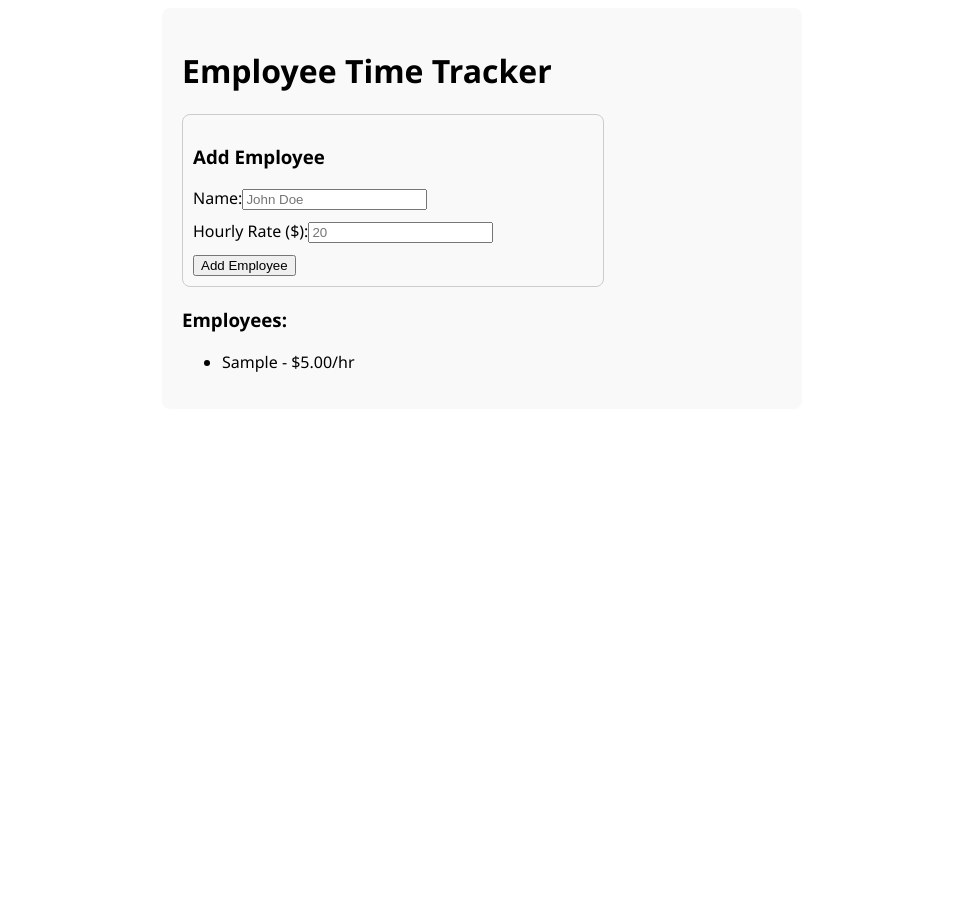
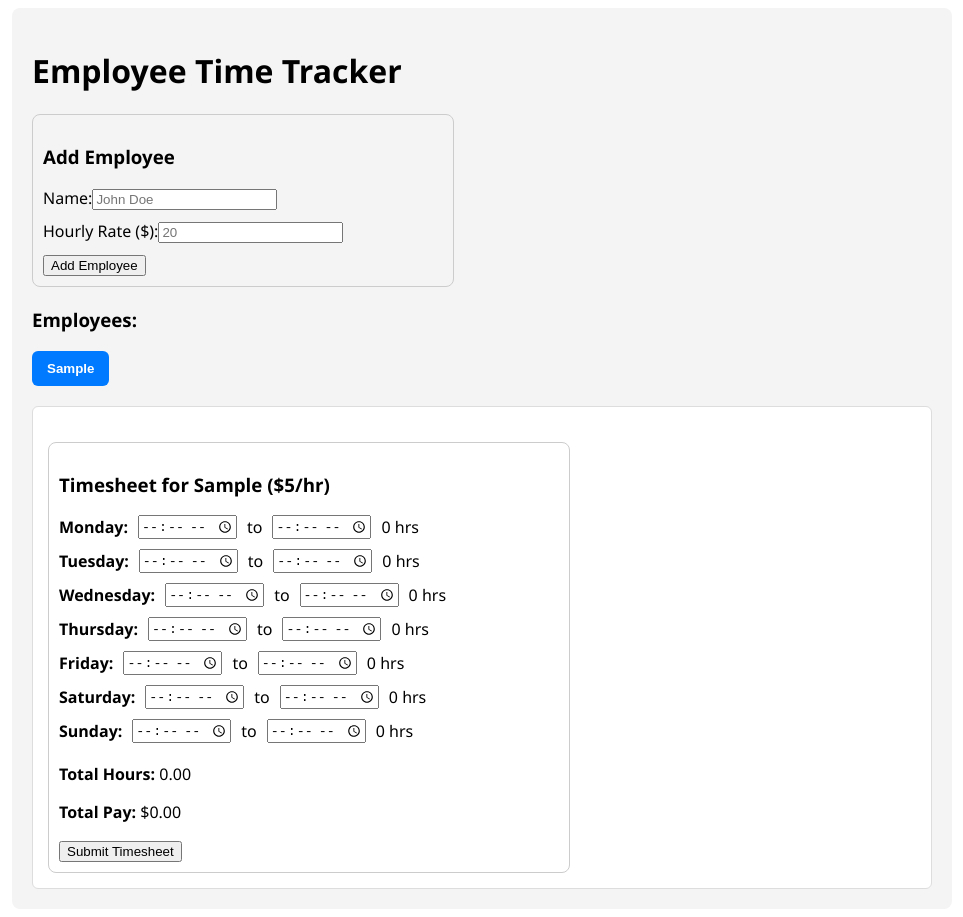
Before and after one commit to Ep1cPh03nix123/JC-Custom-Trim, a React (Create React App) app in the folder frontend/: page / in a window 1280 px wide. Both pictures are taken after typing "Sample", "5" into the empty fields and a click on the button "Add Employee". Shown: the whole page, without its empty margins (158-1121 px from the left). Before the commit the page ends 800 px from the top, so only its background shows below. Built offline with nearby package versions, Linux system fonts and the light colour scheme; the HTML template or start-up script is replaced by a standard one.

Commit message:
Implemented employee input with hourly pay and timesheet calendar

```diff
--- /dev/null
+++ b/frontend/src/components/WeeklyTimesheetForm.js
@@ -0,0 +1,112 @@
+import React from 'react';
+
+const daysOfWeek = ['Monday', 'Tuesday', 'Wednesday', 'Thursday', 'Friday', 'Saturday', 'Sunday'];
+
+const WeeklyTimesheetForm = ({ employee, timeData = {}, onChange, onSubmit }) => {
+  const initialTimeData = daysOfWeek.reduce((acc, day) => {
+    acc[day] = { start: '', end: '' };
+    return acc;
+  }, {});
+
+  const fullTimeData = { ...initialTimeData, ...timeData };
+
+  const getHours = (start, end) => {
+    if (!start || !end) return 0;
+    const startTime = new Date(`1970-01-01T${start}:00`);
+    const endTime = new Date(`1970-01-01T${end}:00`);
+    const diff = ((endTime - startTime) / (1000 * 60 * 60)) - 1; // in hours
+    return diff > 0 ? diff : 0;
+  };
+
+  const totalHours = daysOfWeek.reduce((sum, day) => {
+    const { start, end } = fullTimeData[day];
+    return sum + getHours(start, end);
+  }, 0);
+
+  const handleChange = (day, field, value) => {
+    const updated = {
+      ...fullTimeData,
+      [day]: {
+        ...fullTimeData[day],
+        [field]: value,
+      },
+    };
+    onChange(updated);
+  };
+
+  const handleSubmit = (e) => {
+    e.preventDefault();
+
+    const summary = {
+      employeeName: employee.name,
+      hourlyRate: employee.rate,
+      totalHours,
+      totalPay: totalHours * employee.rate,
+      breakdown: daysOfWeek.map((day) => {
+        const { start, end } = fullTimeData[day];
+        const hours = getHours(start, end);
+        return {
+          day,
+          start,
+          end,
+          hours,
+        };
+      }),
+    };
+
+    onSubmit(summary);
+  };
+
+  return (
+    <form onSubmit={handleSubmit} style={styles.form}>
+      <h3>Timesheet for {employee.name} (${employee.rate}/hr)</h3>
+
+      {daysOfWeek.map((day) => (
+        <div key={day} style={styles.row}>
+          <strong>{day}:</strong>
+          <input
+            type="time"
+            value={fullTimeData[day].start}
+            onChange={(e) => handleChange(day, 'start', e.target.value)}
+          />
+          <span>to</span>
+          <input
+            type="time"
+            value={fullTimeData[day].end}
+            onChange={(e) => handleChange(day, 'end', e.target.value)}
+          />
+          <span>{getHours(fullTimeData[day].start, fullTimeData[day].end)} hrs</span>
+        </div>
+      ))}
+
+      <div style={styles.summary}>
+        <p><strong>Total Hours:</strong> {totalHours.toFixed(2)}</p>
+        <p><strong>Total Pay:</strong> ${ (totalHours * employee.rate).toFixed(2) }</p>
+      </div>
+
+      <button type="submit">Submit Timesheet</button>
+    </form>
+  );
+};
+
+const styles = {
+  form: {
+    padding: '10px',
+    border: '1px solid #ccc',
+    borderRadius: '8px',
+    backgroundColor: '#fff',
+    maxWidth: '500px',
+    marginTop: '20px'
+  },
+  row: {
+    display: 'flex',
+    alignItems: 'center',
+    gap: '10px',
+    marginBottom: '10px'
+  },
+  summary: {
+    marginTop: '20px'
+  }
+};
+
+export default WeeklyTimesheetForm;
--- a/frontend/src/pages/home.js
+++ b/frontend/src/pages/home.js
@@ -1,13 +1,34 @@
-// src/pages/Home.js
 import React, { useState } from 'react';
 import EmployeeForm from '../components/EmployeeForm';
+import WeeklyTimesheetForm from '../components/WeeklyTimesheetForm';
 
 const Home = () => {
   const [employees, setEmployees] = useState([]);
+  const [activeEmployeeId, setActiveEmployeeId] = useState(null);
+  const [timesheets, setTimesheets] = useState({}); // 🔥 Store timesheet per employee
 
   const handleAddEmployee = (employee) => {
     setEmployees((prev) => [...prev, employee]);
+    setActiveEmployeeId(employee.id);
+    setTimesheets((prev) => ({
+      ...prev,
+      [employee.id]: {}, // initialize empty timesheet
+    }));
   };
+
+  const handleTimesheetChange = (employeeId, updatedTimeData) => {
+    setTimesheets((prev) => ({
+      ...prev,
+      [employeeId]: updatedTimeData
+    }));
+  };
+
+  const handleTimesheetSubmit = (data) => {
+    console.log('Timesheet Submitted:', data);
+  };
+
+  const activeEmployee = employees.find(emp => emp.id === activeEmployeeId);
+  const activeTimeData = timesheets[activeEmployeeId] || {};
 
   return (
     <div style={styles.container}>
@@ -20,13 +41,33 @@ const Home = () => {
         {employees.length === 0 ? (
           <p>No employees added yet.</p>
         ) : (
-          <ul>
-            {employees.map((emp) => (
-              <li key={emp.id}>
-                {emp.name} - ${emp.rate.toFixed(2)}/hr
-              </li>
-            ))}
-          </ul>
+          <>
+            <div style={styles.tabBar}>
+              {employees.map(emp => (
+                <button
+                  key={emp.id}
+                  onClick={() => setActiveEmployeeId(emp.id)}
+                  style={{
+                    ...styles.tab,
+                    ...(emp.id === activeEmployeeId ? styles.activeTab : {})
+                  }}
+                >
+                  {emp.name}
+                </button>
+              ))}
+            </div>
+
+            {activeEmployee && (
+              <div style={styles.timesheetBox}>
+                <WeeklyTimesheetForm
+                  employee={activeEmployee}
+                  timeData={activeTimeData}
+                  onChange={(updated) => handleTimesheetChange(activeEmployeeId, updated)}
+                  onSubmit={handleTimesheetSubmit}
+                />
+              </div>
+            )}
+          </>
         )}
       </div>
     </div>
@@ -36,15 +77,39 @@ const Home = () => {
 const styles = {
   container: {
     padding: '20px',
-    maxWidth: '600px',
+    maxWidth: '900px',
     margin: '0 auto',
     fontFamily: 'Segoe UI, sans-serif',
-    backgroundColor: '#f9f9f9',
-    borderRadius: '8px'
+    backgroundColor: '#f4f4f4',
+    borderRadius: '8px',
   },
   section: {
-    marginTop: '20px'
-  }
+    marginTop: '20px',
+  },
+  tabBar: {
+    display: 'flex',
+    gap: '10px',
+    marginBottom: '20px',
+    flexWrap: 'wrap',
+  },
+  tab: {
+    padding: '10px 15px',
+    backgroundColor: '#ddd',
+    border: 'none',
+    borderRadius: '6px',
+    cursor: 'pointer',
+    fontWeight: 'bold',
+  },
+  activeTab: {
+    backgroundColor: '#007bff',
+    color: '#fff',
+  },
+  timesheetBox: {
+    padding: '15px',
+    backgroundColor: '#ffffff',
+    border: '1px solid #ddd',
+    borderRadius: '6px',
+  },
 };
 
 export default Home;
```
